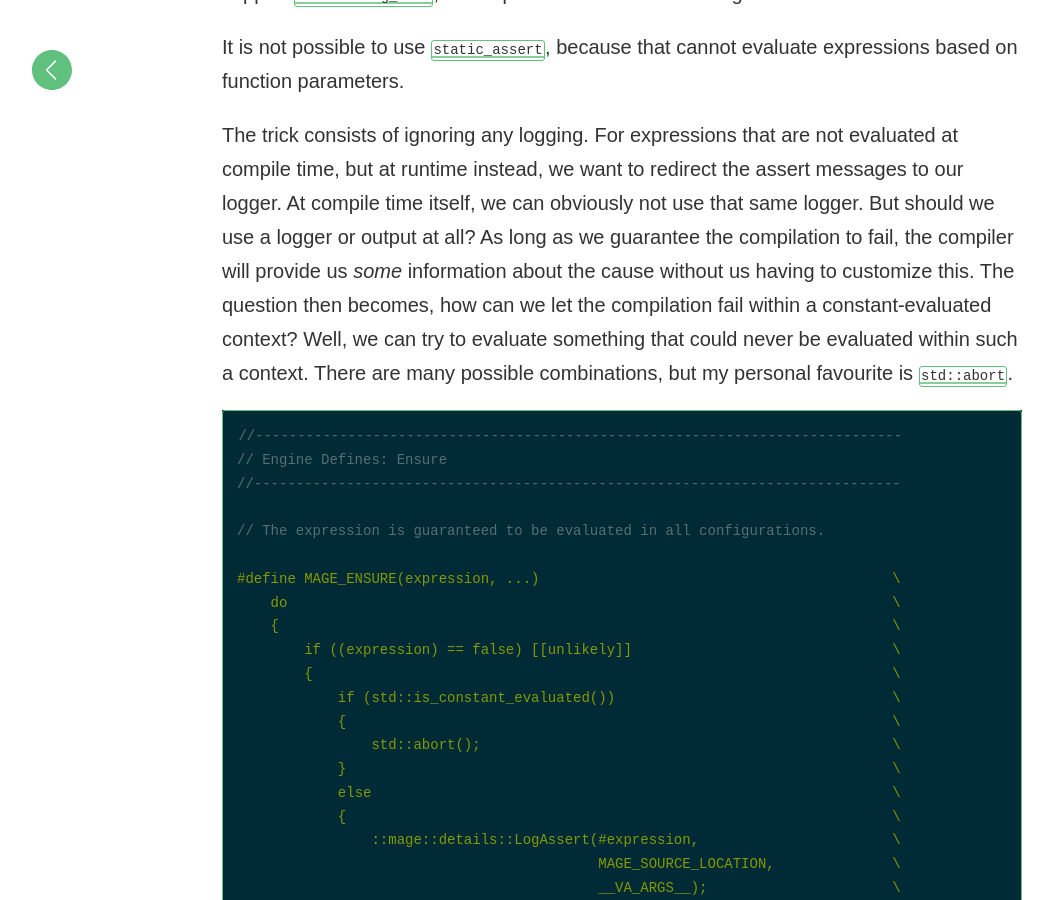
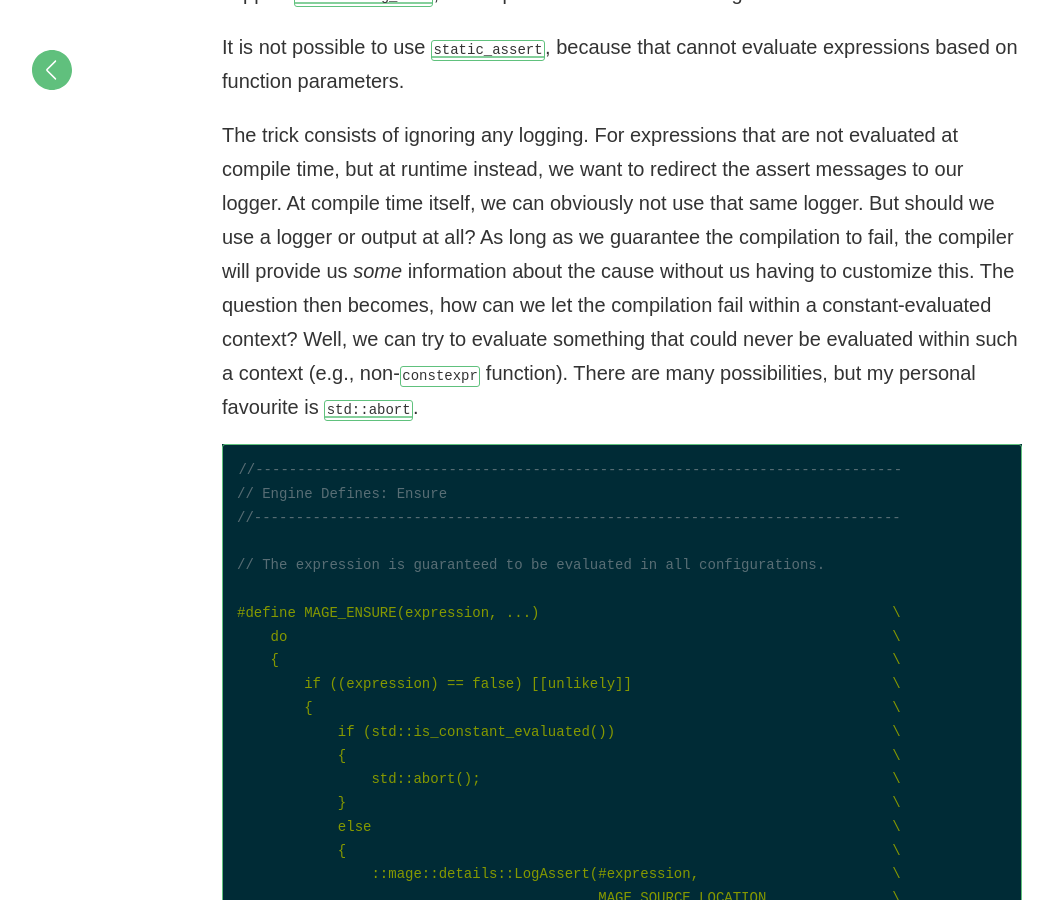
Before and after one commit to matt77hias/Blog, a Jekyll site: the page built from _posts/2020-08-25-mage-asserts.md, in a window 1280 px wide and 900 px high, scrolled down 3716 px. Shown: the whole window, without its empty margins (18-1071 px from the left). Built offline with Jekyll 4.4.1, drawn with Linux system fonts in a browser that asks for light colours; comment, search, counter and statistics services are not loaded.

Commit message:
Update 2020-08-25-mage-asserts.md

````diff
--- a/_posts/2020-08-25-mage-asserts.md
+++ b/_posts/2020-08-25-mage-asserts.md
@@ -125,7 +125,7 @@
 
 It is not possible to use [`static_assert`](https://en.cppreference.com/w/cpp/language/static_assert), because that cannot evaluate expressions based on function parameters.
 
-The trick consists of ignoring any logging. For expressions that are not evaluated at compile time, but at runtime instead, we want to redirect the assert messages to our logger. At compile time itself, we can obviously not use that same logger. But should we use a logger or output at all? As long as we guarantee the compilation to fail, the compiler will provide us *some* information about the cause without us having to customize this. The question then becomes, how can we let the compilation fail within a constant-evaluated context? Well, we can try to evaluate something that could never be evaluated within such a context. There are many possible combinations, but my personal favourite is [`std::abort`](https://en.cppreference.com/w/cpp/utility/program/abort).
+The trick consists of ignoring any logging. For expressions that are not evaluated at compile time, but at runtime instead, we want to redirect the assert messages to our logger. At compile time itself, we can obviously not use that same logger. But should we use a logger or output at all? As long as we guarantee the compilation to fail, the compiler will provide us *some* information about the cause without us having to customize this. The question then becomes, how can we let the compilation fail within a constant-evaluated context? Well, we can try to evaluate something that could never be evaluated within such a context (e.g., non-`constexpr` function). There are many possibilities, but my personal favourite is [`std::abort`](https://en.cppreference.com/w/cpp/utility/program/abort).
 
 ```c++
 //-----------------------------------------------------------------------------
````
